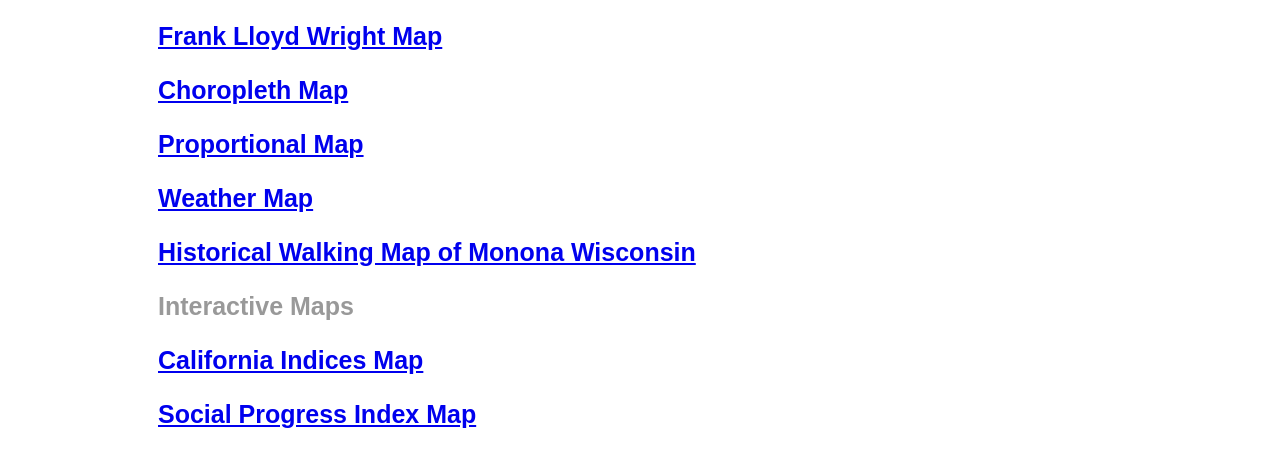
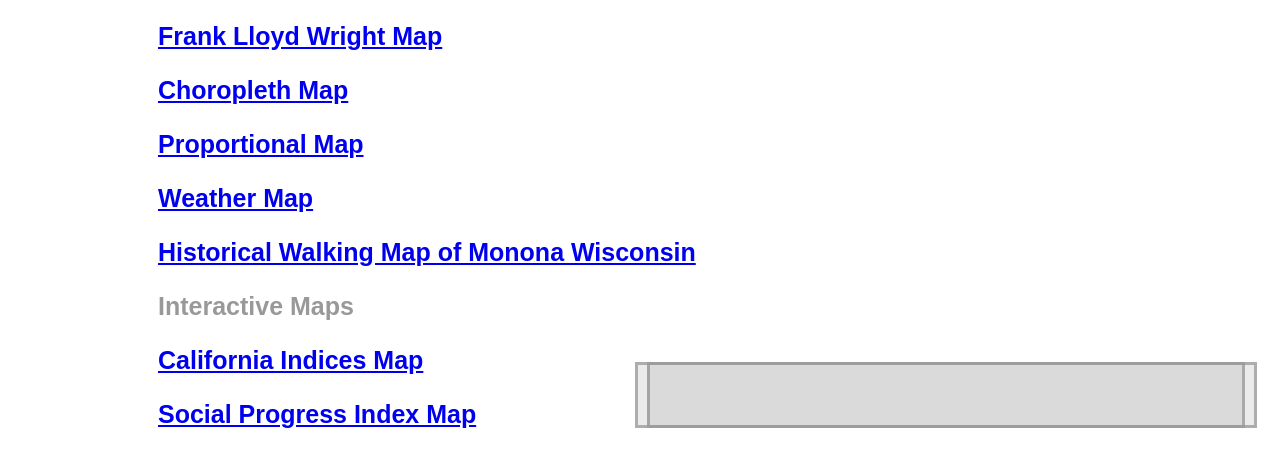
Before and after one commit to osbodylan19/osbodylan19.github.io, a plain HTML site: page index.html in a window 1280 px wide. Shown: the part 107-574 px from the top of the page. Drawn offline with nearby package versions, Linux system fonts and the light colour scheme.

Commit message:
panel take 3

```diff
--- a/index.html
+++ b/index.html
@@ -41,13 +41,18 @@
 
         </div>
 
-        <div id="panel panel2">
+        <div id="panel">
 
               <panel>
                 <panel>
 
           </div>
+          <div id="panel2">
 
+                <panel2>
+                  <panel2>
+
+            </div>
         <!--put your initial page content here-->
 
         <!--you can also use this space for internal scripts or stylesheets;
```
